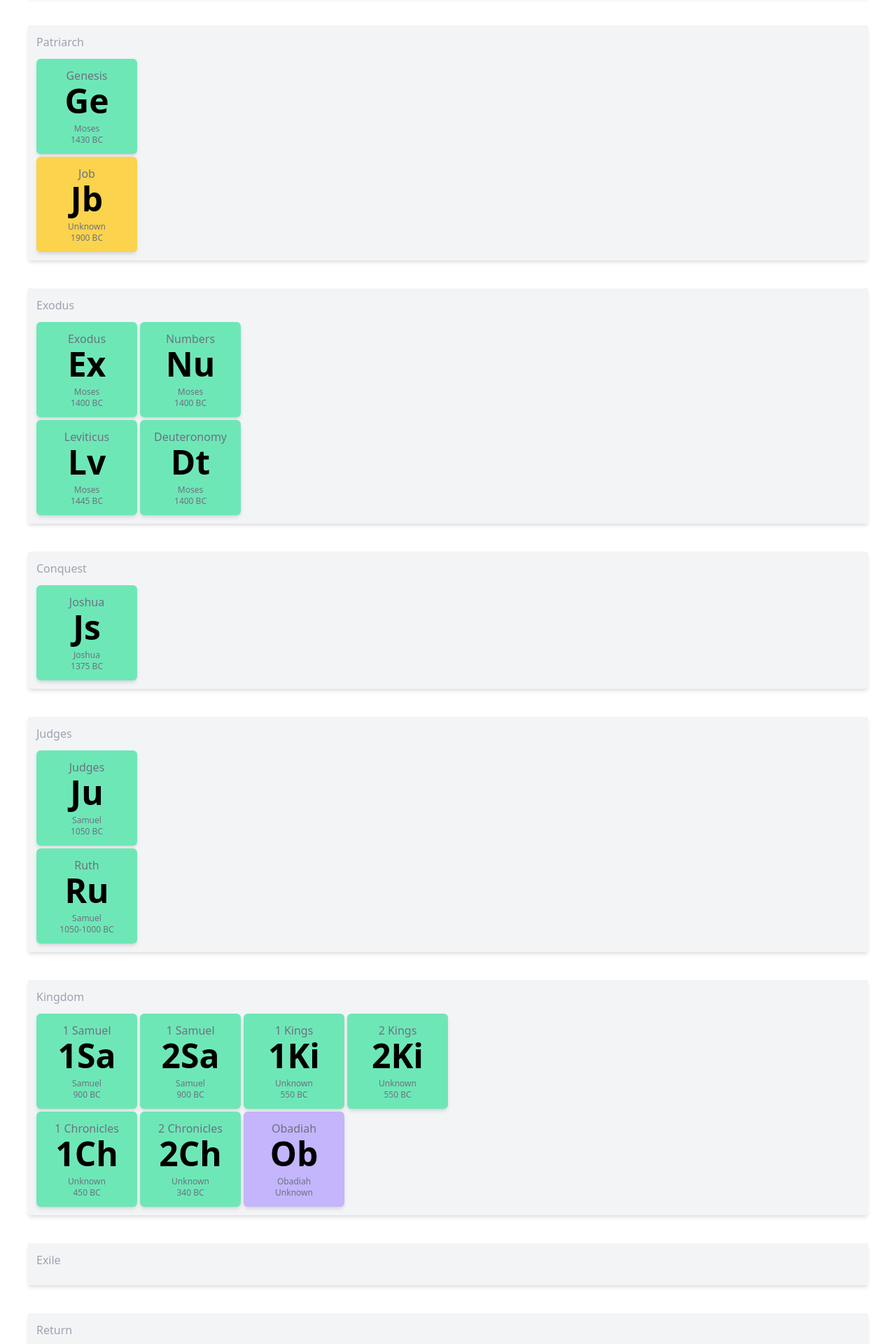
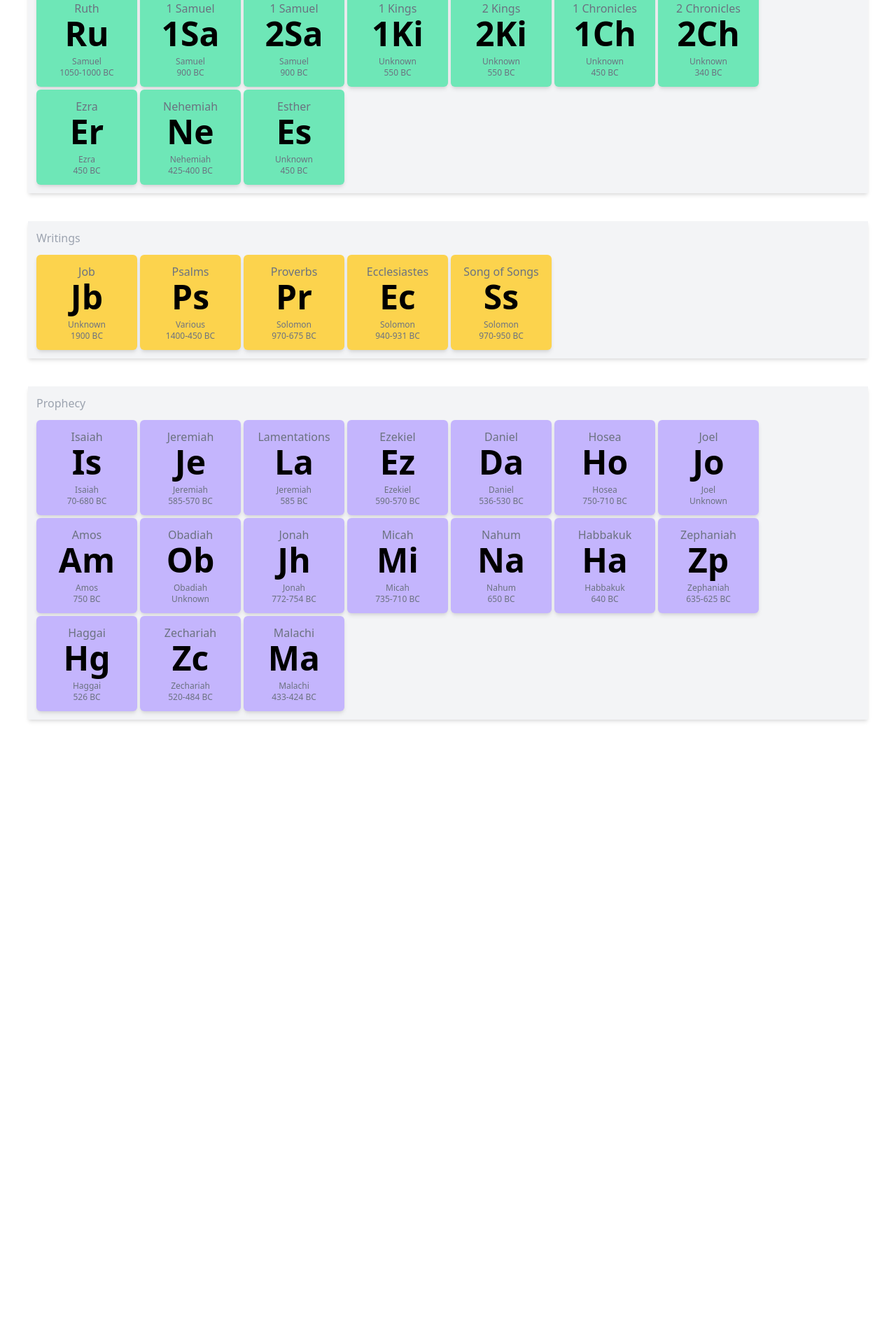
Before and after one commit to robkreisel/the-bible, a React (Create React App) app: page / in a window 1280 px wide. Shown: the part 240-2160 px from the top of the page at 70% size. After the commit the page ends 1308 px from the top, so only its background shows below. Built offline with nearby package versions, Linux system fonts and the light colour scheme.

Commit message:
Creating a dynamic book component

```diff
--- a/src/App.js
+++ b/src/App.js
@@ -7,13 +7,13 @@
 function App() {
   return (
     <div>
-      <div className="hidden">
+      <div className="block">
         <OTDetails />
       </div>
       <div className="hidden">
         <NTDetails />
       </div>
-      <div className="block">
+      <div className="hidden">
         <OTChronological />
       </div>
     </div>
--- /dev/null
+++ b/src/components/Book.jsx
@@ -0,0 +1,12 @@
+import React from "react";
+import BookDetails from "./BookDetails";
+
+
+const colors = { base: "bg-green-300", hover: "bg-green-400" };
+export default function Book({ book }) {
+  return (
+    <div className={`p-2 md:p-3 ${colors.base} hover:${colors.hover} rounded-md shadow-md w-11 md:w-36`}>
+      <BookDetails book={book} key={book.symbol} />
+    </div>
+  );
+}
--- a/src/components/OTDetails.jsx
+++ b/src/components/OTDetails.jsx
@@ -1,4 +1,5 @@
 import React from "react";
+import Book from "./Book";
 import HistoryBook from './HistoryBook';
 import WritingsBook from './WritingsBook';
 import ProphecyBook from './ProphecyBook';
@@ -13,7 +14,7 @@
                 <div className="mb-3 text-gray-400">History</div>
                 <div className="flex flex-wrap gap-1">
                     {history.map((book) => (
-                <HistoryBook book={book} key={book.symbol} />
+                        <Book book={book} key={book.symbol} />
                     ))}
                 </div>
             </div>
--- a/src/data/otHistory.js
+++ b/src/data/otHistory.js
@@ -129,9 +129,9 @@
     },
     {
         name: "Esther",
-        symbol: "return",
+        symbol: "Es",
         year: "450 BC",
-        era: "BC",
+        era: "return",
         author: "Unknown",
         order: 1,
     }
```
Lines whose indentation alone changed are shown as unchanged.
